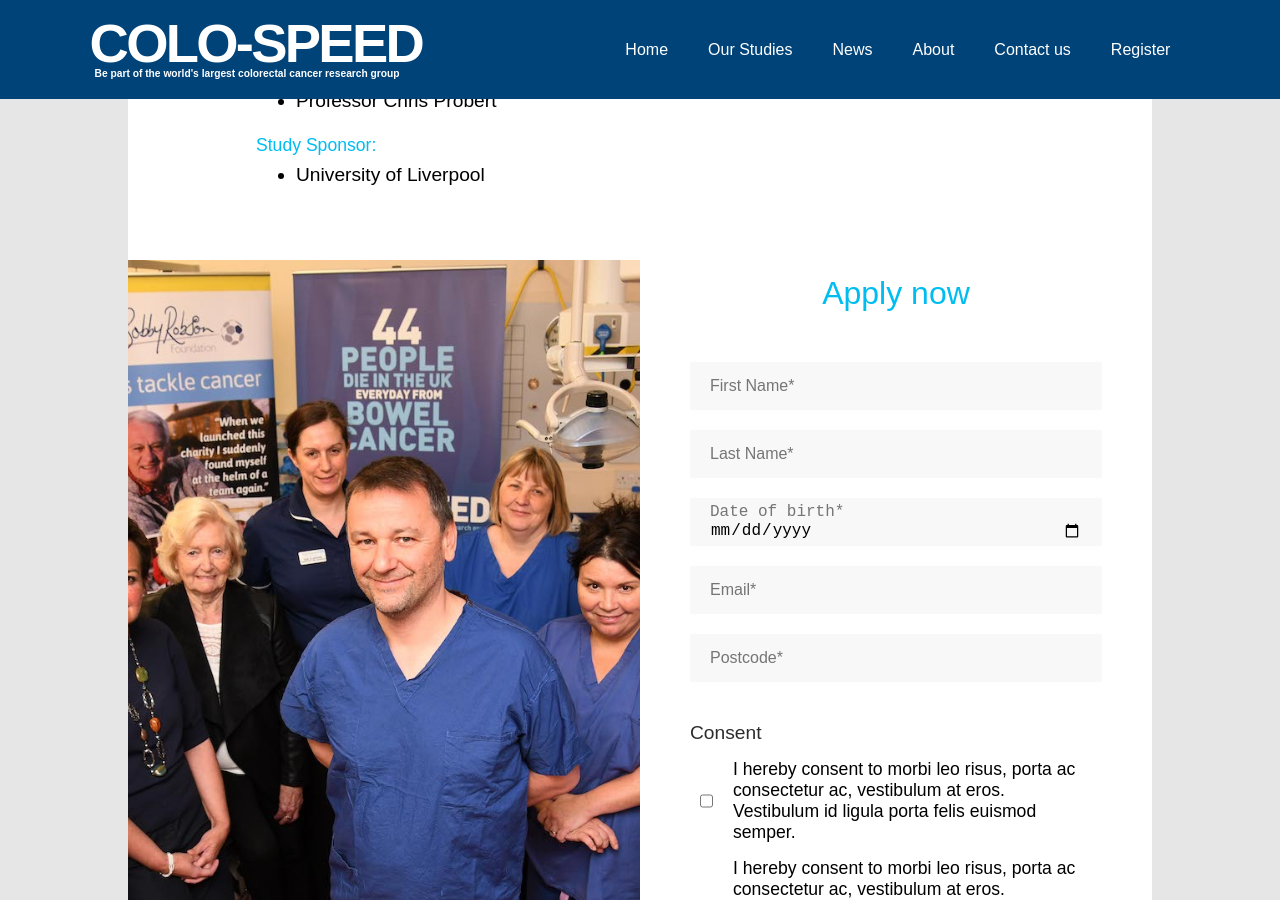
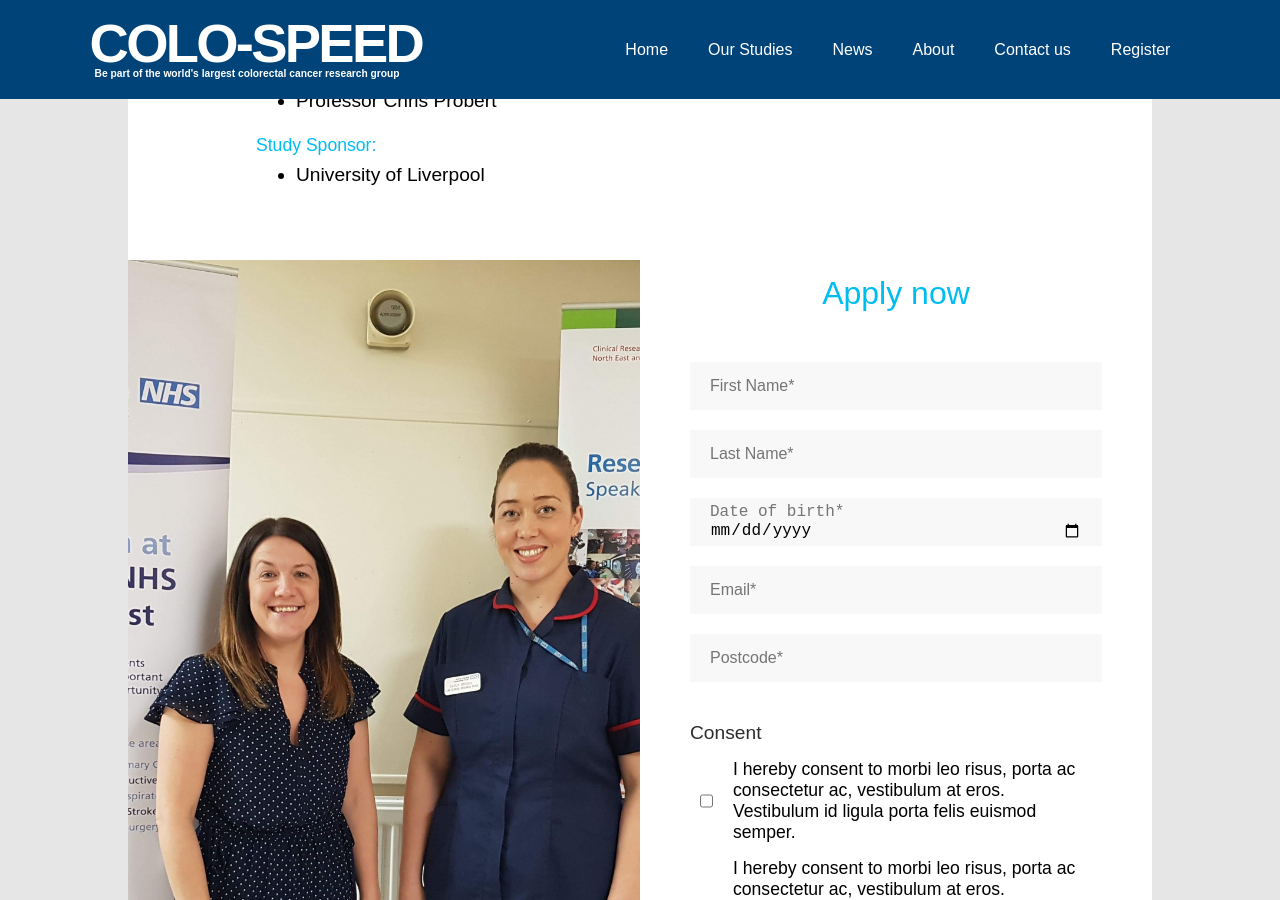
Before and after one commit to not-dalia/colo-speed-v2, a Jekyll site: the page built from _studies/vodeca.md, in a window 1280 px wide and 900 px high, scrolled down 1312 px. Built offline with Jekyll 4.4.1, drawn with Linux system fonts in a browser that asks for light colours; some web fonts are replaced.

Commit message:
update the studies page

```diff
--- a/_layouts/study.html
+++ b/_layouts/study.html
@@ -110,7 +110,7 @@
           </div>
         </div>
         <div class="study-registration" id="register">
-          <div class="left-col" style="background-image: url('/assets/images/studies/p1@2x.jpg')">
+          <div class="left-col" style="background-image: url('/assets/images/overview/r_and_d_manager_lead_crn.jpg')">
 
           </div>
           <div class="right-col">
```
